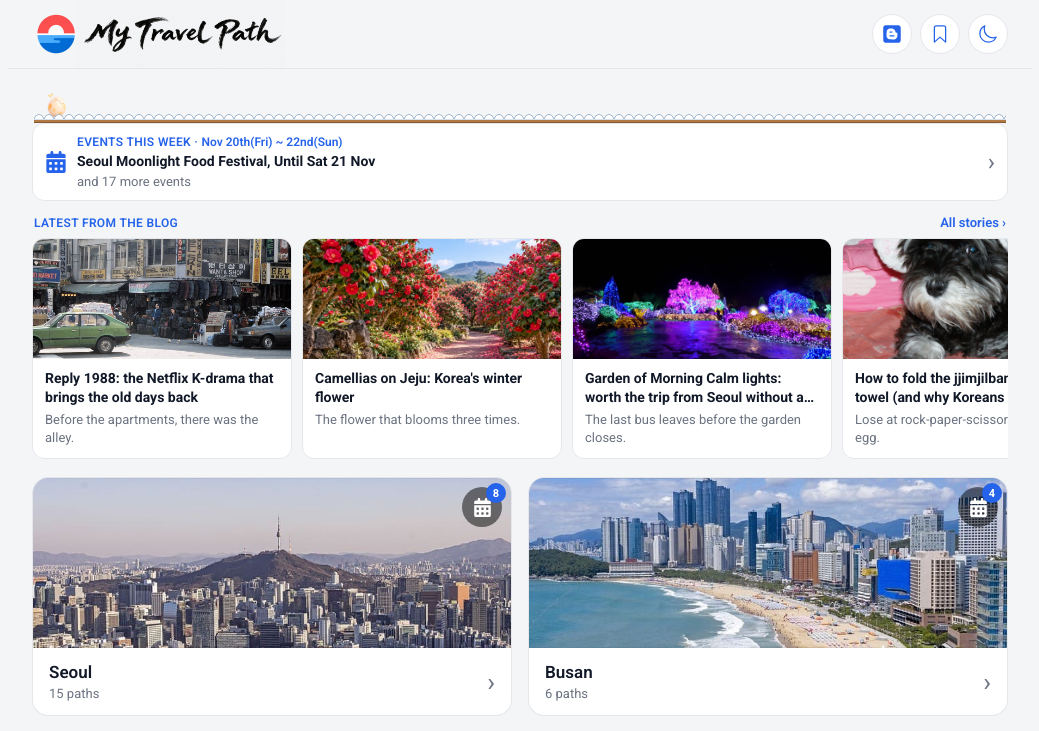
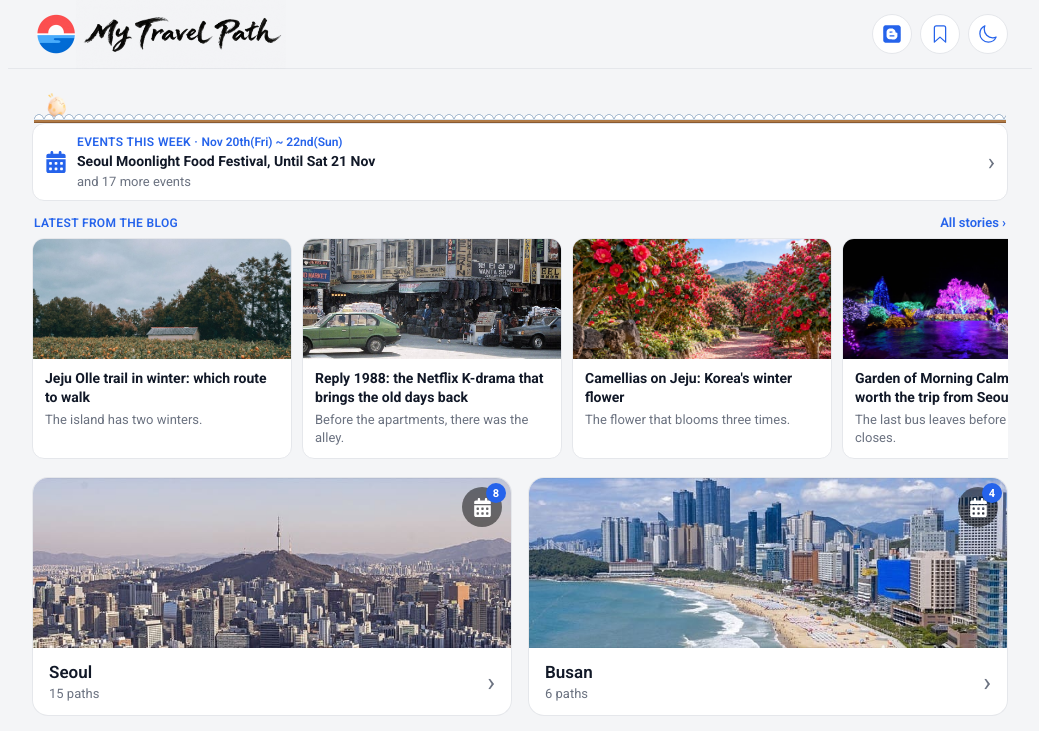
Before and after one commit to jjsoftwareint-ops/MyTravelPath, a React (Vite) app: page / in a window 1280 px wide. Shown: the top 731 px of the page, without its empty margins (120-1159 px from the left). Built offline with nearby package versions, Linux system fonts and the light colour scheme.

Commit message:
Add the winter Jeju Olle post and retitle the Nami post

```diff
--- a/src/data/blog.ts
+++ b/src/data/blog.ts
@@ -39,6 +39,70 @@ export type Post = {
 
 export const posts: Post[] = [
   {
+    id: '2026-11-23-1651',
+    title: 'Jeju Olle trail in winter: which route to walk',
+    description:
+      'Walking the Jeju Olle trail in winter? Take the south coast routes, warmer and less windy, past ripe tangerines. Plus ferries, the 5 pm rule and safety calls.',
+    teaser: 'The island has two winters.',
+    icon: 'tangerine',
+    date: '2026-11-23',
+    updated: '2026-11-23',
+    keywords: ['JejuOlle', 'JejuOlleTrail', 'OlleTrail', 'Jeju', 'Seogwipo', 'Tangerine', 'KoreaWinter', 'KoreaTravel'],
+    body: [
+      {
+        type: 'p',
+        text: "Jeju has two winters. The cold **northwest wind** comes in from Siberia and hits the north side first, where Jeju City and the airport are. Hallasan stands in its way, so the south coast around **Seogwipo** stays a couple of degrees warmer, and Jeju City gets strong wind on about five times as many days.",
+      },
+      {
+        type: 'img',
+        src: 'olle-winter-tangerines.jpg',
+        alt: 'A field of tangerine trees full of ripe orange fruit, a small farm shed and tall dark trees behind under a grey sky',
+        caption: 'A tangerine orchard on Olle route 7, Seogwipo.',
+        href: 'https://commons.wikimedia.org/wiki/File:Jejuolle-route-07(4).jpg',
+        credit: { author: 'Jeju Olle Foundation', license: 'CC BY-SA 4.0', licenseUrl: 'https://creativecommons.org/licenses/by-sa/4.0/', via: 'Wikimedia Commons' },
+      },
+      {
+        type: 'p',
+        text: "So if you're walking the **Olle trail** (제주올레, Jeju Olle) between December and February, walk the south.",
+      },
+      { type: 'ad', slot: 'inArticle' },
+      { type: 'space' },
+      { type: 'h', icon: 'tangerine', text: 'South coast, orange trees' },
+      {
+        type: 'p',
+        text: "Routes **5, 6 and 7** follow the Seogwipo coast. From mid-November to the end of December the orchards beside the path hang heavy with **gamgyul** (감귤), Jeju's tangerines, behind low black stone walls. Picking farms stay open into January.",
+      },
+      {
+        type: 'p',
+        text: "Route 6 is the gentle one and ends at the market in town. Route 7 is the cliff route, and route 5 passes the old camellia grove at Wimi. We'd happily walk all three in a row.",
+      },
+      {
+        type: 'img',
+        src: 'olle-winter-route5.jpg',
+        alt: 'A paved path through a tunnel of dark green trees, two benches on the left and the blue sea at the end',
+        caption: 'Olle route 5, where the path opens onto the sea.',
+        href: 'https://commons.wikimedia.org/wiki/File:Jejuolle-route-05(5).jpg',
+        credit: { author: 'Jeju Olle Foundation', license: 'CC BY-SA 4.0', licenseUrl: 'https://creativecommons.org/licenses/by-sa/4.0/', via: 'Wikimedia Commons' },
+      },
+      { type: 'route', cityId: 'jeju', pathId: 'jeju-olle-trail', text: 'Olle routes 5, 6 and 7 on one map, one colour per route, with the stamp boxes' },
+      { type: 'space' },
+      { type: 'h', icon: 'ferry', text: 'Keep a spare day' },
+      {
+        type: 'list',
+        items: [
+          "⛴️ Udo, Gapado and Chuja-do are Olle routes too, but their **ferries stop in high wind**, and winter has plenty of it. The last boat back from Udo goes around 17:00 from November to February.",
+          "🌬️ Route 17 on the north coast ends near the airport. Save it for a calm day.",
+          "⏰ The Olle office asks walkers to **finish by 5 pm in winter** (6 pm in summer). Start in the morning.",
+          "📞 Walking alone? Tell the **Jeju Olle call centre** your route before you set off, and they'll ring you every hour to check you're fine (weekdays 08:00 to 18:30, weekends 09:00 to 18:00).",
+        ],
+      },
+      {
+        type: 'verdict',
+        text: 'Our verdict: a winter Olle is a south-coast Olle. Tangerines on one side, the sea on the other, and back before the light goes.',
+      },
+    ],
+  },
+  {
     id: '2026-11-22-1755',
     title: 'Reply 1988: the Netflix K-drama that brings the old days back',
     description:
@@ -2697,7 +2761,7 @@ export const posts: Post[] = [
   },
   {
     id: '2026-10-30-0845',
-    title: "Nami Island isn't really a country. Try telling the gift shop that.",
+    title: 'Is Nami Island a country? Its passport, money and flag explained',
     description:
       "In 2006 a tourist island east of Seoul declared \"cultural independence\" from South Korea. It still issues its own passports and currency today, flag and all.",
     teaser: 'It has its own flag, its own money, and a passport you can actually buy.',
```
Also changed, not shown: assets/blog/olle-winter-route5.jpg (added), assets/blog/olle-winter-tangerines.jpg (added).
